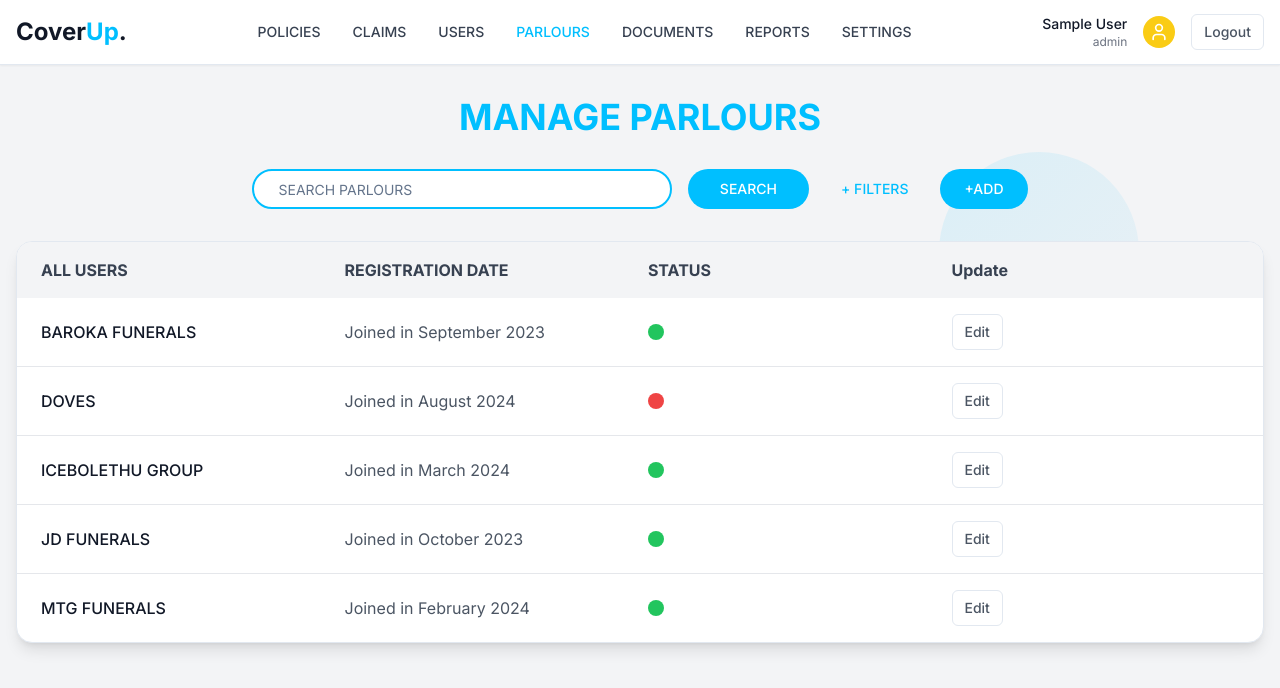
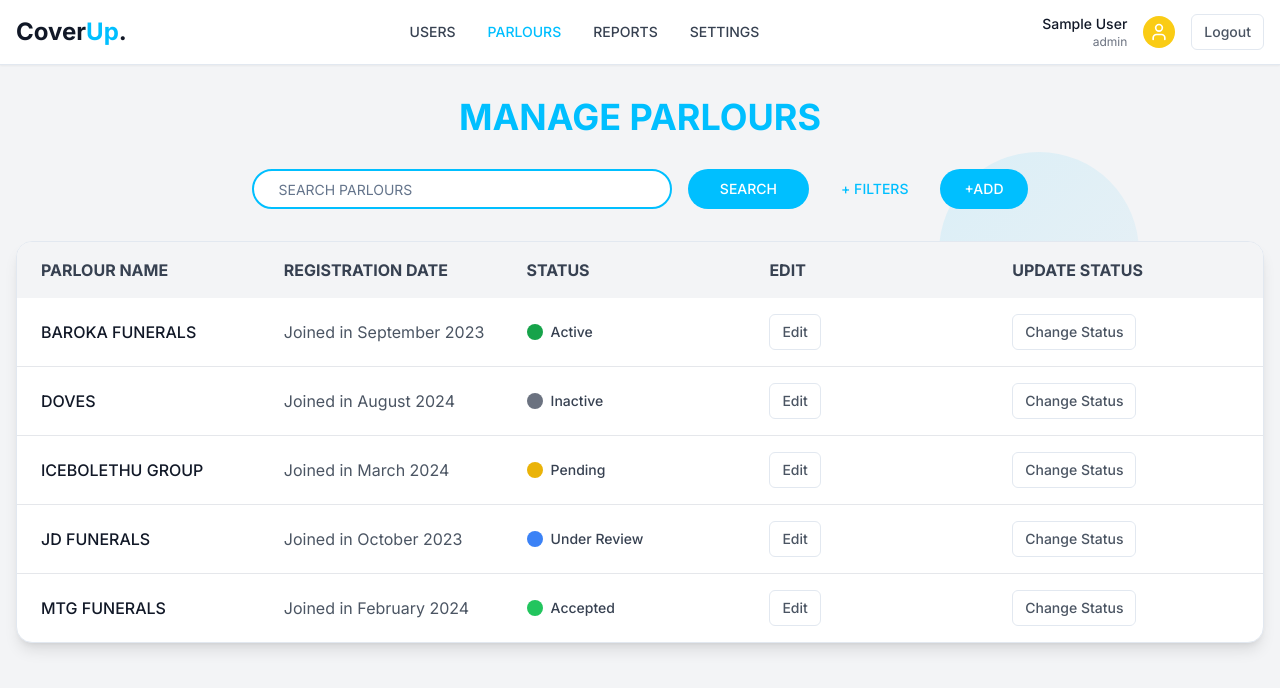
Before and after one commit to banelee59/coverup-admin-latest, a Next.js app: page /parlours in a window 1280 px wide. Shown: the top 688 px of the page. Built offline with nearby package versions, Linux system fonts and the light colour scheme; sample sign-in values are in the browser's storage.

Commit message:
Parlour and navbar update

```diff
--- a/app/page.tsx
+++ b/app/page.tsx
@@ -59,7 +59,7 @@ export default function HomePage() {
                 animate={{ opacity: 1, y: 0 }}
                 transition={{ duration: 0.6, delay: 0.4 }}
               >
-                Admin Portal
+
               </motion.h2>
 
               <motion.div
--- a/components/dashboard/dashboard-stats.tsx
+++ b/components/dashboard/dashboard-stats.tsx
@@ -4,14 +4,14 @@ import { motion } from "framer-motion"
 import { Card } from "@/components/ui/card"
 
 const mockStats = {
-  totalSearches: 9786,
-  searchesGrowth: 13,
-  totalParlours: 7353,
-  parloursGrowth: 20,
-  newSearches: 1665,
-  newSearchesGrowth: 5,
-  newParlours: 165,
-  newParloursGrowth: 9,
+  totalSearches: 0,
+  searchesGrowth: 0,
+  totalParlours: 0,
+  parloursGrowth: 0,
+  newSearches: 0,
+  newSearchesGrowth: 0,
+  newParlours: 0,
+  newParloursGrowth: 0,
 }
 
 const stats = [
--- a/components/dashboard/navigation.tsx
+++ b/components/dashboard/navigation.tsx
@@ -8,11 +8,8 @@ import Link from "next/link"
 import { useRouter, usePathname } from "next/navigation"
 
 const navItems = [
-  { name: "POLICIES", href: "/policies" },
-  { name: "CLAIMS", href: "/claims" },
   { name: "USERS", href: "/users" },
   { name: "PARLOURS", href: "/parlours" },
-  { name: "DOCUMENTS", href: "/documents" },
   { name: "REPORTS", href: "/reports" },
   { name: "SETTINGS", href: "/settings" },
 ]
@@ -69,7 +66,12 @@ export function Navigation() {
             <div className="w-8 h-8 bg-yellow-400 rounded-full flex items-center justify-center">
               <User className="w-5 h-5 text-white" />
             </div>
-            <Button onClick={handleLogout} variant="outline" size="sm" className="text-gray-600 hover:text-gray-900">
+            <Button
+              onClick={handleLogout}
+              variant="outline"
+              size="sm"
+              className="text-gray-600 hover:text-gray-900 bg-transparent"
+            >
               Logout
             </Button>
           </div>
--- a/components/dashboard/parlour-table.tsx
+++ b/components/dashboard/parlour-table.tsx
@@ -3,17 +3,54 @@
 import { motion } from "framer-motion"
 import { Card } from "@/components/ui/card"
 import { Button } from "@/components/ui/button"
+import { useState } from "react"
+import { DropdownMenu, DropdownMenuContent, DropdownMenuItem, DropdownMenuTrigger } from "@/components/ui/dropdown-menu"
 import Link from "next/link"
 
-const mockParlours = [
+interface Parlour {
+  id: string
+  name: string
+  joinDate: string
+  status: "pending" | "under-review" | "accepted" | "active" | "inactive" | "suspended" | "rejected"
+}
+
+const initialParlours: Parlour[] = [
   { id: "baroka-funerals", name: "BAROKA FUNERALS", joinDate: "September 2023", status: "active" },
   { id: "doves", name: "DOVES", joinDate: "August 2024", status: "inactive" },
-  { id: "icebolethu-group", name: "ICEBOLETHU GROUP", joinDate: "March 2024", status: "active" },
-  { id: "jd-funerals", name: "JD FUNERALS", joinDate: "October 2023", status: "active" },
-  { id: "mtg-funerals", name: "MTG FUNERALS", joinDate: "February 2024", status: "active" },
+  { id: "icebolethu-group", name: "ICEBOLETHU GROUP", joinDate: "March 2024", status: "pending" },
+  { id: "jd-funerals", name: "JD FUNERALS", joinDate: "October 2023", status: "under-review" },
+  { id: "mtg-funerals", name: "MTG FUNERALS", joinDate: "February 2024", status: "accepted" },
 ]
 
+const statusOptions = [
+  { value: "pending", label: "Pending", color: "bg-yellow-500" },
+  { value: "under-review", label: "Under Review", color: "bg-blue-500" },
+  { value: "accepted", label: "Accepted", color: "bg-green-500" },
+  { value: "active", label: "Active", color: "bg-green-600" },
+  { value: "inactive", label: "Inactive", color: "bg-gray-500" },
+  { value: "suspended", label: "Suspended", color: "bg-orange-500" },
+  { value: "rejected", label: "Rejected", color: "bg-red-500" },
+] as const
+
 export function ParlourTable() {
+  const [parlours, setParlours] = useState<Parlour[]>(initialParlours)
+
+  const updateParlourStatus = (parlourId: string, newStatus: Parlour["status"]) => {
+    setParlours((prevParlours) =>
+      prevParlours.map((parlour) => (parlour.id === parlourId ? { ...parlour, status: newStatus } : parlour)),
+    )
+  }
+
+  const getStatusColor = (status: string) => {
+    const statusOption = statusOptions.find((option) => option.value === status)
+    return statusOption?.color || "bg-gray-500"
+  }
+
+  const getStatusLabel = (status: string) => {
+    const statusOption = statusOptions.find((option) => option.value === status)
+    return statusOption?.label || status
+  }
+
   return (
     <motion.div
       initial={{ opacity: 0, y: 20 }}
@@ -23,17 +60,18 @@ export function ParlourTable() {
       <Card className="bg-white rounded-2xl shadow-lg overflow-hidden">
         {/* Table Header */}
         <div className="bg-gray-100 px-6 py-4">
-          <div className="grid grid-cols-4 gap-4">
-            <div className="font-bold text-gray-700">ALL USERS</div>
+          <div className="grid grid-cols-5 gap-4">
+            <div className="font-bold text-gray-700">PARLOUR NAME</div>
             <div className="font-bold text-gray-700">REGISTRATION DATE</div>
             <div className="font-bold text-gray-700">STATUS</div>
-            <div className="font-bold text-gray-700">Update</div>
+            <div className="font-bold text-gray-700">EDIT</div>
+            <div className="font-bold text-gray-700">UPDATE STATUS</div>
           </div>
         </div>
 
         {/* Table Body */}
         <div className="divide-y divide-gray-200">
-          {mockParlours.map((parlour, index) => (
+          {parlours.map((parlour, index) => (
             <motion.div
               key={parlour.name}
               className="px-6 py-4 hover:bg-gray-50 transition-colors duration-200"
@@ -41,24 +79,50 @@ export function ParlourTable() {
               animate={{ opacity: 1, x: 0 }}
               transition={{ duration: 0.4, delay: index * 0.1 }}
             >
-              <div className="grid grid-cols-4 gap-4 items-center">
+              <div className="grid grid-cols-5 gap-4 items-center">
                 <div className="font-medium text-gray-900">{parlour.name}</div>
                 <div className="text-gray-600">Joined in {parlour.joinDate}</div>
-                <div>
-                  <div
-                    className={`w-4 h-4 rounded-full ${parlour.status === "active" ? "bg-green-500" : "bg-red-500"}`}
-                  />
+                <div className="flex items-center space-x-2">
+                  <div className={`w-4 h-4 rounded-full ${getStatusColor(parlour.status)}`} />
+                  <span className="text-sm font-medium text-gray-700">{getStatusLabel(parlour.status)}</span>
                 </div>
                 <div>
                   <Link href={`/parlours/${parlour.id}`}>
                     <Button
                       variant="outline"
                       size="sm"
-                      className="text-gray-600 hover:text-[#00BFFF] hover:border-[#00BFFF]"
+                      className="text-gray-600 hover:text-[#00BFFF] hover:border-[#00BFFF] bg-transparent"
                     >
                       Edit
                     </Button>
                   </Link>
+                </div>
+                <div>
+                  <DropdownMenu>
+                    <DropdownMenuTrigger asChild>
+                      <Button
+                        variant="outline"
+                        size="sm"
+                        className="text-gray-600 hover:text-[#00BFFF] hover:border-[#00BFFF] bg-transparent"
+                      >
+                        Change Status
+                      </Button>
+                    </DropdownMenuTrigger>
+                    <DropdownMenuContent align="end" className="w-48">
+                      {statusOptions.map((option) => (
+                        <DropdownMenuItem
+                          key={option.value}
+                          onClick={() => updateParlourStatus(parlour.id, option.value)}
+                          className="cursor-pointer"
+                        >
+                          <div className="flex items-center space-x-2">
+                            <div className={`w-3 h-3 rounded-full ${option.color}`} />
+                            <span>{option.label}</span>
+                          </div>
+                        </DropdownMenuItem>
+                      ))}
+                    </DropdownMenuContent>
+                  </DropdownMenu>
                 </div>
               </div>
             </motion.div>
```
